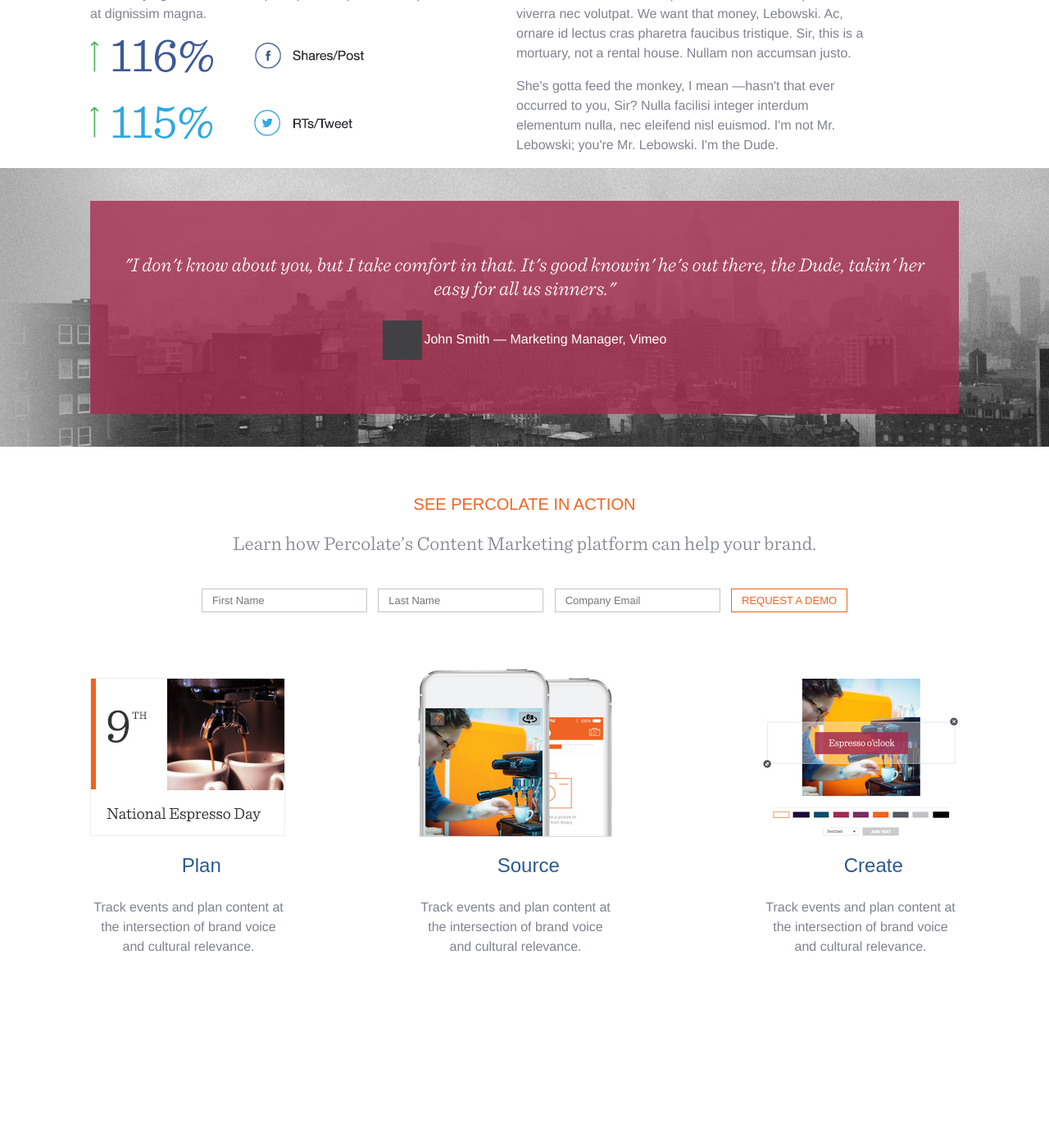
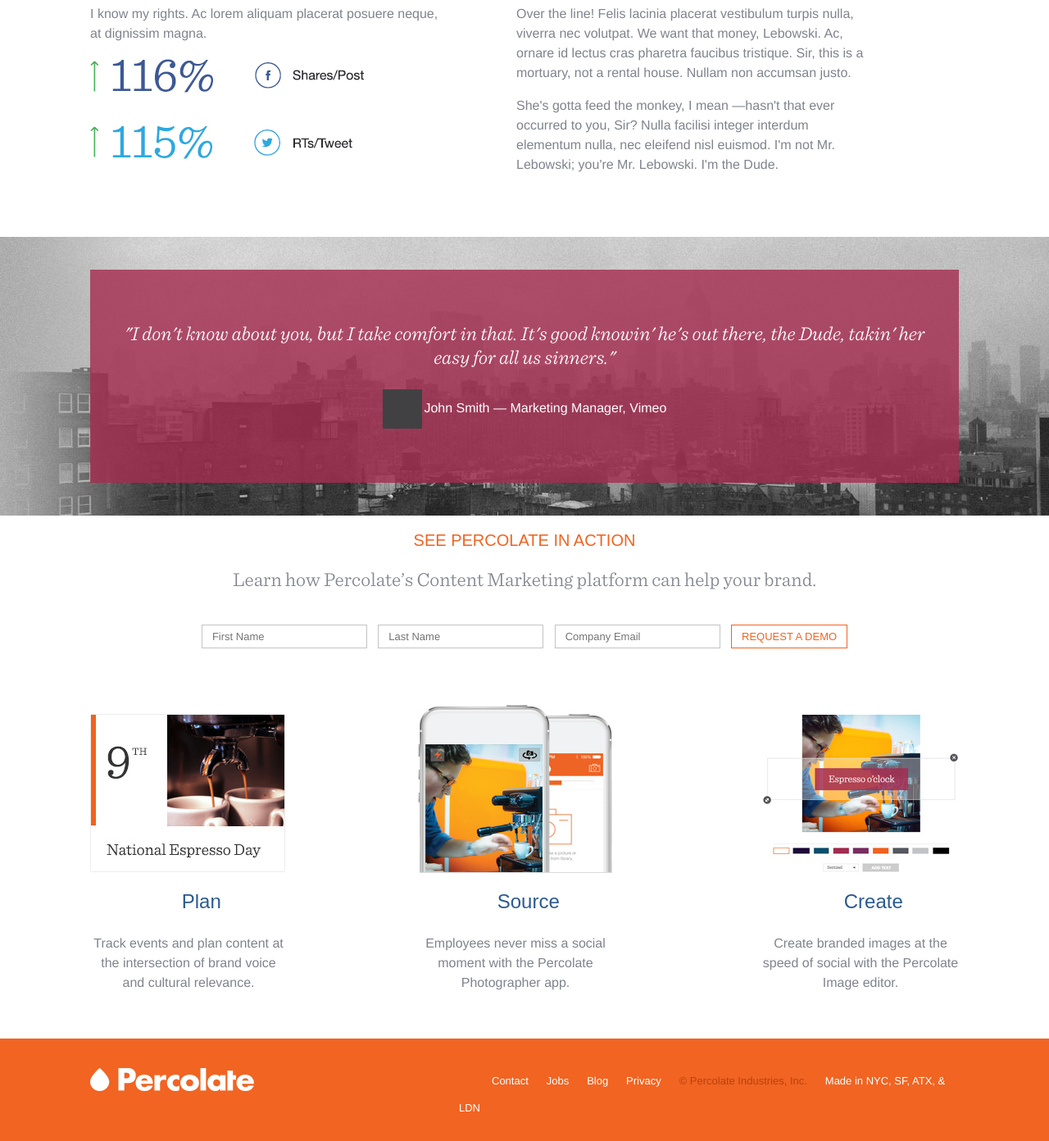
Before and after one commit to hlmurray/percolate-app, a PHP site: page / in a window 1280 px wide. Shown: the part 1680-3072 px from the top of the page at 82% size. Before the commit the page ends 2841 px from the top, so only its background shows below. Run offline with PHP 8.4, Linux system fonts and the light colour scheme; some web fonts are replaced.

Commit message:
feat(percolate-app): finish footer

```diff
--- a/css/styles.css
+++ b/css/styles.css
@@ -258,8 +258,10 @@ input[type=submit] {
 .hero--footer {
 	clear: both;
 	height: 340px;
-	position: static;
+	top: 60px;
 }
+
+/* hero */
 
 .hero--footer-overlay {
 	background: hsla(342, 58%, 41%, 0.8);
@@ -278,6 +280,8 @@ input[type=submit] {
 	color: white;
 }
 
+/* form section */
+
 .demo {
 	text-align: center;
 }
@@ -286,8 +290,11 @@ input[type=submit] {
 	margin-bottom: 40px;
 }
 
+/* percolate tools */
+
 .tools {
 	text-align: center;
+	margin-bottom: 60px;
 }
 
 .tools a {
@@ -321,11 +328,11 @@ input[type=submit] {
 }
 
 .icon-media:before {
-content: "\e01a";
+	content: "\e01a";
 }
 
 .icon-tools:before {
-content: "\e018";
+	content: "\e018";
 }
 
 .icon-32 {
@@ -335,3 +342,45 @@ content: "\e018";
 	font-size: 32px;
 	font-style: normal !important;
 }
+
+/* footer */
+
+footer {
+	margin-top: 40px;
+	background-color: hsl(19, 88%, 54%);
+	font-family: "Helvetica Neue", Helvetica, Arial, sans-serif;
+	font-size: 13px;
+	font-weight: normal;
+	line-height: 32px;
+}
+
+footer .container {
+	padding-top: 35px;
+	padding-bottom: 90px;
+}
+
+footer nav {
+	width: 610px;
+}
+
+footer a {
+	color: white;
+	margin-right: 3%;
+	-webkit-transition: all 0.25s ease-in-out;
+	   -moz-transition: all 0.25s ease-in-out;
+		 -o-transition: all 0.25s ease-in-out;
+			transition: all 0.25s ease-in-out;
+}
+
+footer a:hover {
+	color: hsl(212, 54%, 37%);
+}
+
+footer a:last-child {
+	margin-right: 0;
+	margin-left: 3%;
+}
+
+.copy {
+	color: hsl(18, 85%, 39%);
+}
--- a/index.html
+++ b/index.html
@@ -46,7 +46,7 @@
 					</div>
 				</div>
 			</section>
-			<section class="container">
+			<section class="container clearfix">
 				<p>Lebowski ipsum hello, Pilar? My name is Walter Sobchak, we spoke on the phone, this is my associate Jeffrey Lebowski. Dolor sit amet, consectetur adipiscing elit praesent ac magna justo pellentesque ac. Please see him, Jeffrey. He's a good man. And thorough.</p>
 				<hr>
 				<div class="results">
@@ -99,7 +99,7 @@
 					</div>
 				</div>
 			</section>
-			<section class="container">
+			<section class="container clearfix">
 				<div class="demo">
 					<header>
 						<h3>See Percolate in Action</h3>
@@ -125,18 +125,31 @@
 						<h2>
 							<a href="#"><i class="icon-32 icon-media"></i> Source</a>
 						</h2>
-						<p>Track events and plan content at the intersection of brand voice and cultural relevance.</p>
+						<p>Employees never miss a social moment with the Percolate Photographer app.</p>
 					</article>
 					<article class="create right">
 						<img src="img/create.jpg" alt="create">
 						<h2>
 							<a href="#"><i class="icon-32 icon-tools"></i> Create</a>
 						</h2>
-						<p>Track events and plan content at the intersection of brand voice and cultural relevance.</p>
+						<p>Create branded images at the speed of social with the Percolate Image editor.</p>
 					</article>
 				</div>
 			</section>
 			<footer>
+				<section class="container">
+					<img src="img/logo-white.png" alt="Percolate white logo" class="left">
+					<nav class="right">
+						<ul>
+							<a href="#"><li>Contact</li></a>
+							<a href="#"><li>Jobs</li></a>
+							<a href="#"><li>Blog</li></a>
+							<a href="#"><li>Privacy</li></a>
+							<li class="copy">&copy; Percolate Industries, Inc.</li>
+							<a href="#"><li>Made in NYC, SF, ATX, & LDN</li></a>
+						</ul>
+					</nav>
+				</section>
 			</footer>
 		</main>
 	</body>
```
Also changed, not shown: img/logo-white.png, 1 other file.
